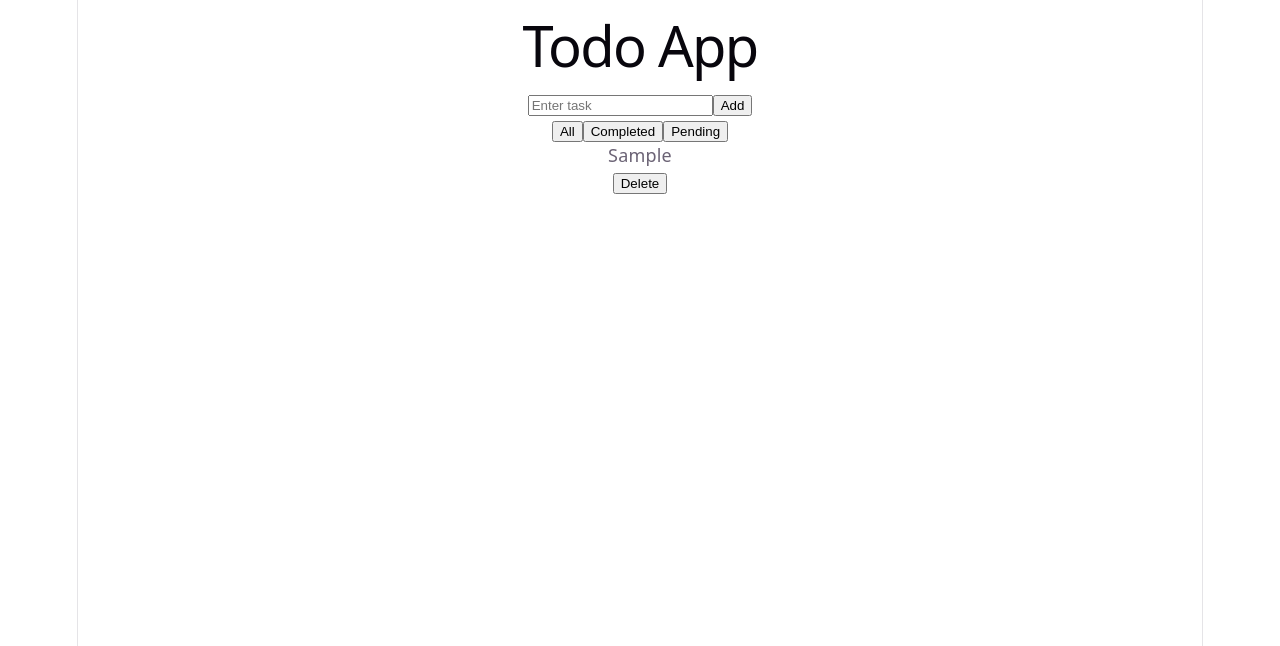
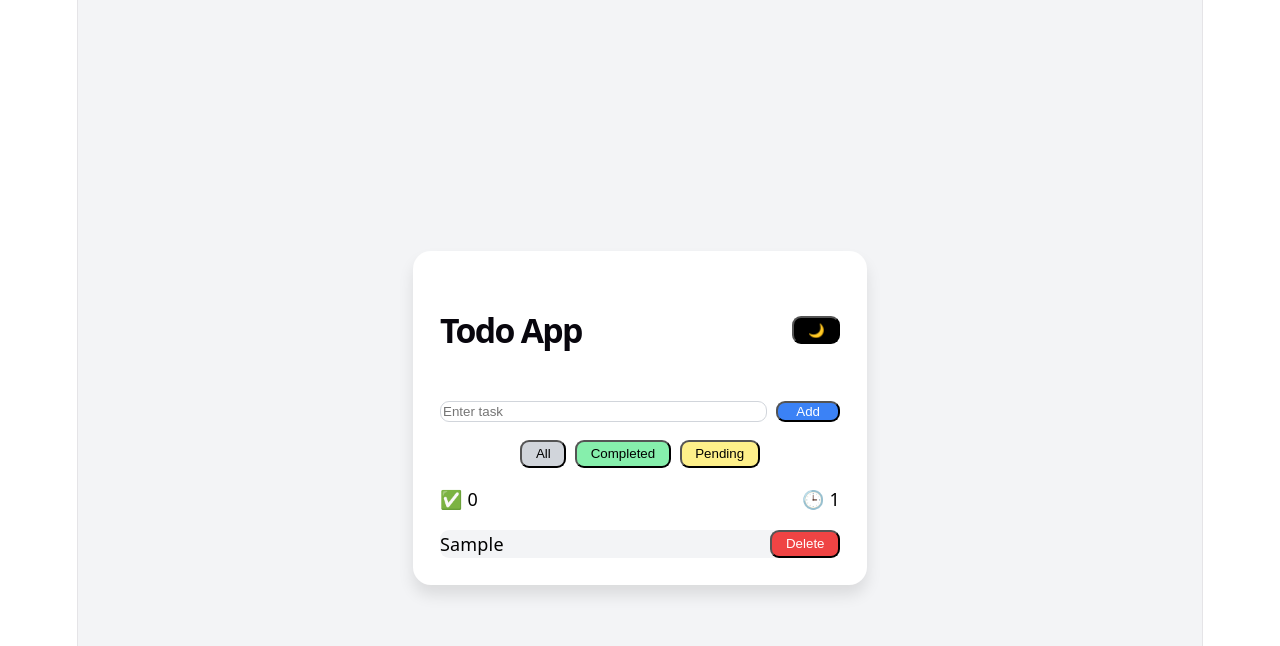
Before and after one commit to abhishek06092003/todo-app, a React (Vite) app: page / in a window 1280 px wide. Both pictures are taken after typing "Sample" into the empty fields and a click on the button "Add". Shown: the top 646 px of the page. Built offline with nearby package versions, Linux system fonts and the light colour scheme.

Commit message:
Added dark mode and task counter

```diff
--- a/src/App.jsx
+++ b/src/App.jsx
@@ -2,17 +2,14 @@ import { useEffect, useState } from "react";
 
 function App() {
 
-  // Input state
   const [task, setTask] = useState("");
+  const [tasks, setTasks] = useState([]);
+  const [filter, setFilter] = useState("all");
+  const [darkMode, setDarkMode] = useState(false);
 
-  // Task array
-  const [tasks, setTasks] = useState([]);
+  // Load tasks
+  useEffect(() => {
 
-  // Filter state
-  const [filter, setFilter] = useState("all");
-
-  // Load tasks from localStorage
-  useEffect(() => {
     const savedTasks = JSON.parse(
       localStorage.getItem("tasks")
     );
@@ -20,19 +17,25 @@ function App() {
     if (savedTasks) {
       setTasks(savedTasks);
     }
+
   }, []);
 
-  // Save tasks to localStorage
+  // Save tasks
   useEffect(() => {
+
     localStorage.setItem(
       "tasks",
       JSON.stringify(tasks)
     );
+
   }, [tasks]);
 
   // Add task
   const addTask = () => {
-    if (task.trim() === "") return;
+
+    if (task.trim() === "") {
+      return;
+    }
 
     const newTask = {
       id: Date.now(),
@@ -41,27 +44,48 @@ function App() {
     };
 
     setTasks([...tasks, newTask]);
+
     setTask("");
   };
 
   // Delete task
   const deleteTask = (id) => {
-    const filteredTasks = tasks.filter(
+
+    const updatedTasks = tasks.filter(
       (item) => item.id !== id
     );
 
-    setTasks(filteredTasks);
+    setTasks(updatedTasks);
   };
 
-  // Toggle complete
+  // Complete task
   const toggleComplete = (id) => {
-    const updatedTasks = tasks.map((item) =>
-      item.id === id
-        ? { ...item, completed: !item.completed }
-        : item
+
+    const updatedTasks = tasks.map((item) => {
+
+      if (item.id === id) {
+
+        return {
+          ...item,
+          completed: !item.completed,
+        };
+
+      }
+
+      return item;
+    });
+
+    setTasks(updatedTasks);
+  };
+
+  // Clear completed
+  const clearCompleted = () => {
+
+    const pendingTasks = tasks.filter(
+      (item) => item.completed === false
     );
 
-    setTasks(updatedTasks);
+    setTasks(pendingTasks);
   };
 
   // Filter tasks
@@ -78,36 +102,84 @@ function App() {
     return true;
   });
 
+  // Counts
+  const completedCount = tasks.filter(
+    (item) => item.completed
+  ).length;
+
+  const pendingCount = tasks.filter(
+    (item) => !item.completed
+  ).length;
+
   return (
-    <div className="min-h-screen bg-gray-100 flex justify-center items-center">
 
-      <div className="bg-white p-6 rounded-xl shadow-lg w-[400px]">
+    <div
+      className={`min-h-screen flex justify-center items-center p-4 ${
+        darkMode
+          ? "bg-gray-900"
+          : "bg-gray-100"
+      }`}
+    >
 
-        <h1 className="text-3xl font-bold text-center mb-4">
-          Todo App
-        </h1>
+      <div
+        className={`w-[400px] p-6 rounded-xl shadow-lg ${
+          darkMode
+            ? "bg-gray-800 text-white"
+            : "bg-white text-black"
+        }`}
+      >
 
-        {/* Input Section */}
+        {/* Header */}
+        <div className="flex justify-between items-center mb-4">
+
+          <h1 className="text-3xl font-bold">
+            Todo App
+          </h1>
+
+          <button
+            onClick={() =>
+              setDarkMode(!darkMode)
+            }
+            className={`px-3 py-1 rounded-lg ${
+              darkMode
+                ? "bg-white text-black"
+                : "bg-black text-white"
+            }`}
+          >
+            {darkMode ? "☀️" : "🌙"}
+          </button>
+
+        </div>
+
+        {/* Input */}
         <div className="flex gap-2">
 
           <input
             type="text"
             placeholder="Enter task"
-            className="border p-2 rounded-lg flex-1"
             value={task}
-            onChange={(e) => setTask(e.target.value)}
+            onChange={(e) =>
+              setTask(e.target.value)
+            }
 
-            // Enter key support
             onKeyDown={(e) => {
+
               if (e.key === "Enter") {
                 addTask();
               }
+
             }}
+
+            className={`border p-2 rounded-lg flex-1 ${
+              darkMode
+                ? "bg-gray-700 text-white border-gray-600"
+                : "bg-white text-black"
+            }`}
           />
 
           <button
             onClick={addTask}
-            className="bg-blue-500 text-white px-4 rounded-lg hover:bg-blue-600"
+            className="bg-blue-500 text-white px-4 rounded-lg"
           >
             Add
           </button>
@@ -119,24 +191,41 @@ function App() {
 
           <button
             onClick={() => setFilter("all")}
-            className="bg-gray-200 px-3 py-1 rounded-lg"
+            className="bg-gray-300 text-black px-3 py-1 rounded-lg"
           >
             All
           </button>
 
           <button
-            onClick={() => setFilter("completed")}
-            className="bg-green-200 px-3 py-1 rounded-lg"
+            onClick={() =>
+              setFilter("completed")
+            }
+            className="bg-green-300 text-black px-3 py-1 rounded-lg"
           >
             Completed
           </button>
 
           <button
-            onClick={() => setFilter("pending")}
-            className="bg-yellow-200 px-3 py-1 rounded-lg"
+            onClick={() =>
+              setFilter("pending")
+            }
+            className="bg-yellow-300 text-black px-3 py-1 rounded-lg"
           >
             Pending
           </button>
+
+        </div>
+
+        {/* Counter */}
+        <div className="flex justify-between mt-4">
+
+          <p>
+            ✅ {completedCount}
+          </p>
+
+          <p>
+            🕒 {pendingCount}
+          </p>
 
         </div>
 
@@ -144,19 +233,28 @@ function App() {
         <div className="mt-4">
 
           {filteredTasks.length === 0 ? (
+
             <p className="text-center text-gray-400">
               No tasks found
             </p>
+
           ) : (
+
             filteredTasks.map((item) => (
+
               <div
                 key={item.id}
-                className="flex justify-between items-center bg-gray-100 p-3 rounded-lg mb-2"
+                className={`flex justify-between items-center p-3 rounded-lg mb-2 ${
+                  darkMode
+                    ? "bg-gray-700"
+                    : "bg-gray-100"
+                }`}
               >
 
-                {/* Task Text */}
                 <p
-                  onClick={() => toggleComplete(item.id)}
+                  onClick={() =>
+                    toggleComplete(item.id)
+                  }
                   className={`cursor-pointer ${
                     item.completed
                       ? "line-through text-gray-400"
@@ -166,21 +264,37 @@ function App() {
                   {item.text}
                 </p>
 
-                {/* Delete Button */}
                 <button
-                  onClick={() => deleteTask(item.id)}
-                  className="bg-red-500 text-white px-3 py-1 rounded-lg hover:bg-red-600"
+                  onClick={() =>
+                    deleteTask(item.id)
+                  }
+                  className="bg-red-500 text-white px-3 py-1 rounded-lg"
                 >
                   Delete
                 </button>
 
               </div>
+
             ))
+
           )}
 
         </div>
 
+        {/* Clear Completed */}
+        {completedCount > 0 && (
+
+          <button
+            onClick={clearCompleted}
+            className="w-full mt-4 bg-red-500 text-white py-2 rounded-lg"
+          >
+            Clear Completed
+          </button>
+
+        )}
+
       </div>
+
     </div>
   );
 }
--- a/src/index.css
+++ b/src/index.css
@@ -109,3 +109,425 @@ code {
   padding: 4px 8px;
   background: var(--code-bg);
 }
+
+body {
+  margin: 0;
+  min-height: 100vh;
+  background: var(--bg);
+  color: var(--text);
+  transition: background 0.3s ease, color 0.3s ease;
+}
+
+.min-h-screen {
+  min-height: 100vh;
+}
+
+.flex {
+  display: flex;
+}
+
+.justify-center {
+  justify-content: center;
+}
+
+.justify-between {
+  justify-content: space-between;
+}
+
+.items-center {
+  align-items: center;
+}
+
+.p-4 {
+  padding: 1rem;
+}
+
+.p-6 {
+  padding: 1.5rem;
+}
+
+.px-3 {
+  padding-left: 0.75rem;
+  padding-right: 0.75rem;
+}
+
+.py-1 {
+  padding-top: 0.25rem;
+  padding-bottom: 0.25rem;
+}
+
+.py-2 {
+  padding-top: 0.5rem;
+  padding-bottom: 0.5rem;
+}
+
+.px-4 {
+  padding-left: 1rem;
+  padding-right: 1rem;
+}
+
+.rounded-xl {
+  border-radius: 1rem;
+}
+
+.rounded-lg {
+  border-radius: 0.5rem;
+}
+
+.shadow-lg {
+  box-shadow: 0 10px 15px rgba(0, 0, 0, 0.1);
+}
+
+.border {
+  border-width: 1px;
+  border-style: solid;
+  border-color: #d1d5db;
+}
+
+.border-gray-600 {
+  border-color: #4b5563;
+}
+
+.bg-gray-900 {
+  background-color: #111827;
+}
+
+.bg-gray-800 {
+  background-color: #1f2937;
+}
+
+.bg-gray-700 {
+  background-color: #374151;
+}
+
+.bg-gray-100 {
+  background-color: #f3f4f6;
+}
+
+.bg-white {
+  background-color: #ffffff;
+}
+
+.bg-black {
+  background-color: #000000;
+}
+
+.bg-blue-500 {
+  background-color: #3b82f6;
+}
+
+.bg-gray-300 {
+  background-color: #d1d5db;
+}
+
+.bg-green-300 {
+  background-color: #86efac;
+}
+
+.bg-yellow-300 {
+  background-color: #fef08a;
+}
+
+.bg-red-500 {
+  background-color: #ef4444;
+}
+
+.text-white {
+  color: #ffffff;
+}
+
+.text-black {
+  color: #000000;
+}
+
+.text-gray-400 {
+  color: #9ca3af;
+}
+
+.text-center {
+  text-align: center;
+}
+
+.font-bold {
+  font-weight: 700;
+}
+
+.text-3xl {
+  font-size: 1.875rem;
+  line-height: 2.25rem;
+}
+
+.gap-2 {
+  gap: 0.5rem;
+}
+
+.mb-4 {
+  margin-bottom: 1rem;
+}
+
+.mt-4 {
+  margin-top: 1rem;
+}
+
+.w-\[400px\] {
+  width: 400px;
+  max-width: 100%;
+}
+
+.flex-1 {
+  flex: 1 1 0%;
+}
+
+.w-full {
+  width: 100%;
+}
+
+.cursor-pointer {
+  cursor: pointer;
+}
+
+.line-through {
+  text-decoration: line-through;
+}
+
+.app {
+  min-height: 100vh;
+  display: flex;
+  justify-content: center;
+  align-items: center;
+  padding: 24px;
+  background: var(--bg);
+}
+
+.card {
+  width: 100%;
+  max-width: 560px;
+  background: var(--surface, #ffffff);
+  border: 1px solid var(--border);
+  border-radius: 28px;
+  box-shadow: 0 24px 60px rgba(15, 23, 42, 0.08);
+  padding: 28px;
+  color: var(--text);
+  transition: background 0.3s ease, border-color 0.3s ease, color 0.3s ease;
+}
+
+.header {
+  display: flex;
+  justify-content: space-between;
+  align-items: center;
+  gap: 16px;
+  margin-bottom: 24px;
+}
+
+.header h1 {
+  margin: 0;
+  font-size: 2rem;
+}
+
+.theme-toggle,
+.btn {
+  border: none;
+  border-radius: 9999px;
+  cursor: pointer;
+  padding: 12px 18px;
+  font-weight: 600;
+  transition: background 0.2s ease, color 0.2s ease, border-color 0.2s ease;
+}
+
+.theme-toggle {
+  background: var(--border);
+  color: var(--text);
+}
+
+.theme-toggle:hover {
+  background: var(--accent);
+  color: #fff;
+}
+
+.controls {
+  display: flex;
+  flex-wrap: wrap;
+  gap: 12px;
+}
+
+.task-input {
+  flex: 1 1 220px;
+  min-width: 0;
+  border: 1px solid var(--border);
+  border-radius: 16px;
+  padding: 14px 16px;
+  background: var(--surface, #ffffff);
+  color: var(--text);
+  outline: none;
+  transition: border-color 0.2s ease, background 0.3s ease, color 0.3s ease;
+}
+
+.task-input::placeholder {
+  color: rgba(107, 114, 128, 0.8);
+}
+
+.task-input:focus {
+  border-color: var(--accent);
+  box-shadow: 0 0 0 4px rgba(56, 189, 248, 0.12);
+}
+
+.btn-primary {
+  background: var(--accent);
+  color: #fff;
+}
+
+.btn-primary:hover {
+  background: var(--accent-strong);
+}
+
+.btn-danger {
+  background: var(--danger);
+  color: #fff;
+}
+
+.btn-danger:hover {
+  background: #dc2626;
+}
+
+.filter-group {
+  display: flex;
+  flex-wrap: wrap;
+  justify-content: center;
+  gap: 12px;
+  margin-top: 22px;
+}
+
+.filter-btn {
+  border: 1px solid var(--border);
+  border-radius: 9999px;
+  padding: 12px 18px;
+  background: transparent;
+  color: var(--text);
+  cursor: pointer;
+}
+
+.filter-btn.active {
+  background: var(--accent);
+  border-color: var(--accent);
+  color: #fff;
+}
+
+.counters {
+  display: flex;
+  justify-content: space-between;
+  gap: 16px;
+  margin-top: 20px;
+  font-size: 0.95rem;
+}
+
+.task-list {
+  margin-top: 24px;
+}
+
+.task-item {
+  display: flex;
+  justify-content: space-between;
+  align-items: center;
+  gap: 16px;
+  padding: 16px 18px;
+  border-radius: 18px;
+  background: var(--surface, #f8fafc);
+  border: 1px solid var(--border);
+  transition: background 0.3s ease, border-color 0.3s ease;
+  margin-bottom: 12px;
+}
+
+.task-text {
+  margin: 0;
+  flex: 1;
+  cursor: pointer;
+  word-break: break-word;
+}
+
+.task-text.completed {
+  text-decoration: line-through;
+  color: var(--muted);
+}
+
+.empty-state {
+  margin: 0;
+  text-align: center;
+  color: var(--muted);
+}
+
+.clear-btn {
+  width: 100%;
+  margin-top: 20px;
+}
+
+html.dark {
+  color-scheme: dark;
+}
+
+html.dark,
+.dark body,
+.dark .app,
+.dark .card,
+.dark .task-item,
+.dark .task-input,
+.dark .theme-toggle,
+.dark .filter-btn {
+  background: none;
+}
+
+html.dark {
+  --bg: #0f172a;
+  --surface: #111827;
+  --text: #f8fafc;
+  --text-h: #f8fafc;
+  --muted: #94a3b8;
+  --border: #334155;
+  --accent: #818cf8;
+  --accent-strong: #6366f1;
+  --danger: #f97316;
+  --code-bg: #1f2937;
+}
+
+html.dark body {
+  background: var(--bg);
+  color: var(--text);
+}
+
+html.dark .card {
+  background: var(--surface);
+  border-color: var(--border);
+}
+
+html.dark .task-item {
+  background: #1e293b;
+  border-color: #334155;
+}
+
+html.dark .task-input {
+  background: #0f172a;
+  border-color: #334155;
+  color: var(--text);
+}
+
+html.dark .task-input::placeholder {
+  color: rgba(148, 163, 184, 0.7);
+}
+
+html.dark .theme-toggle,
+html.dark .filter-btn,
+html.dark .btn-primary,
+html.dark .btn-danger {
+  color: #f8fafc;
+}
+
+html.dark .theme-toggle {
+  background: #1e293b;
+}
+
+html.dark .btn-primary {
+  background: #6366f1;
+}
+
+html.dark .btn-danger {
+  background: #ef4444;
+}
```
